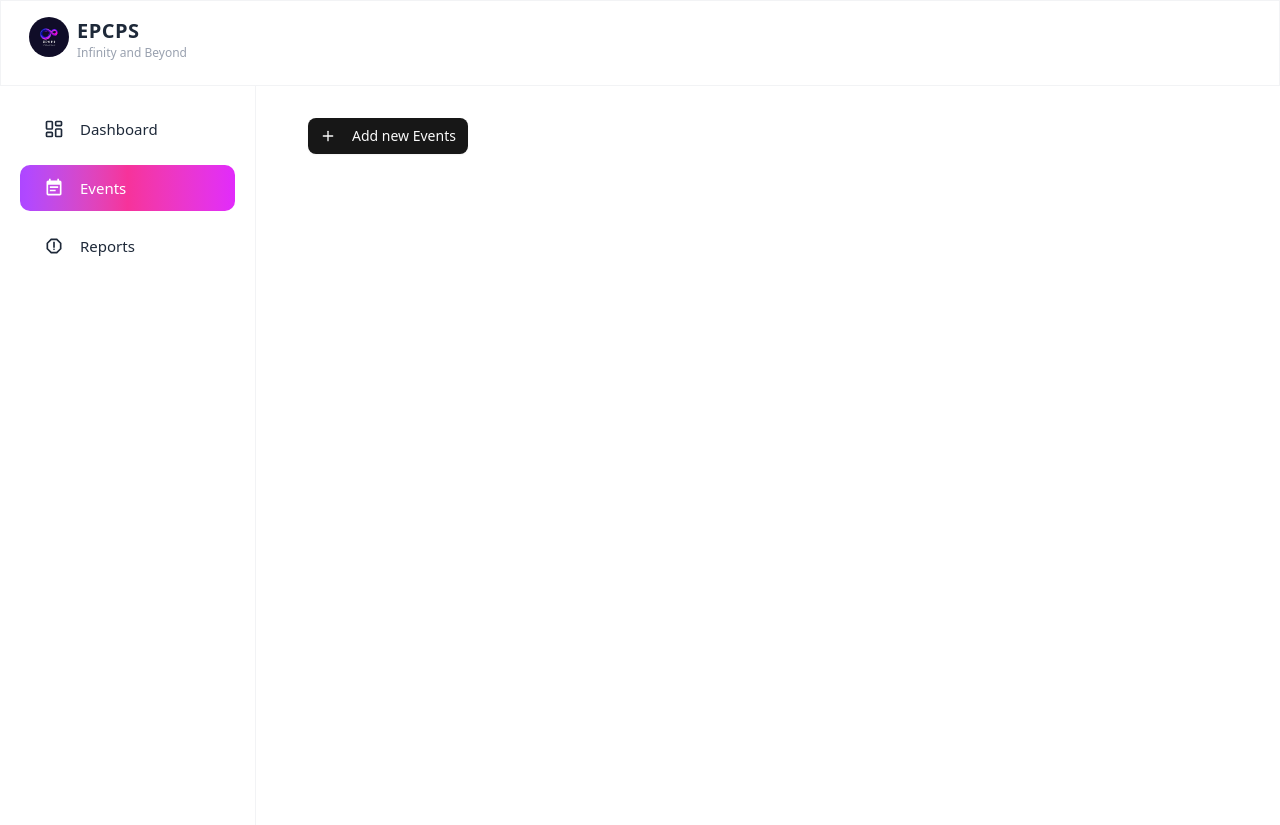
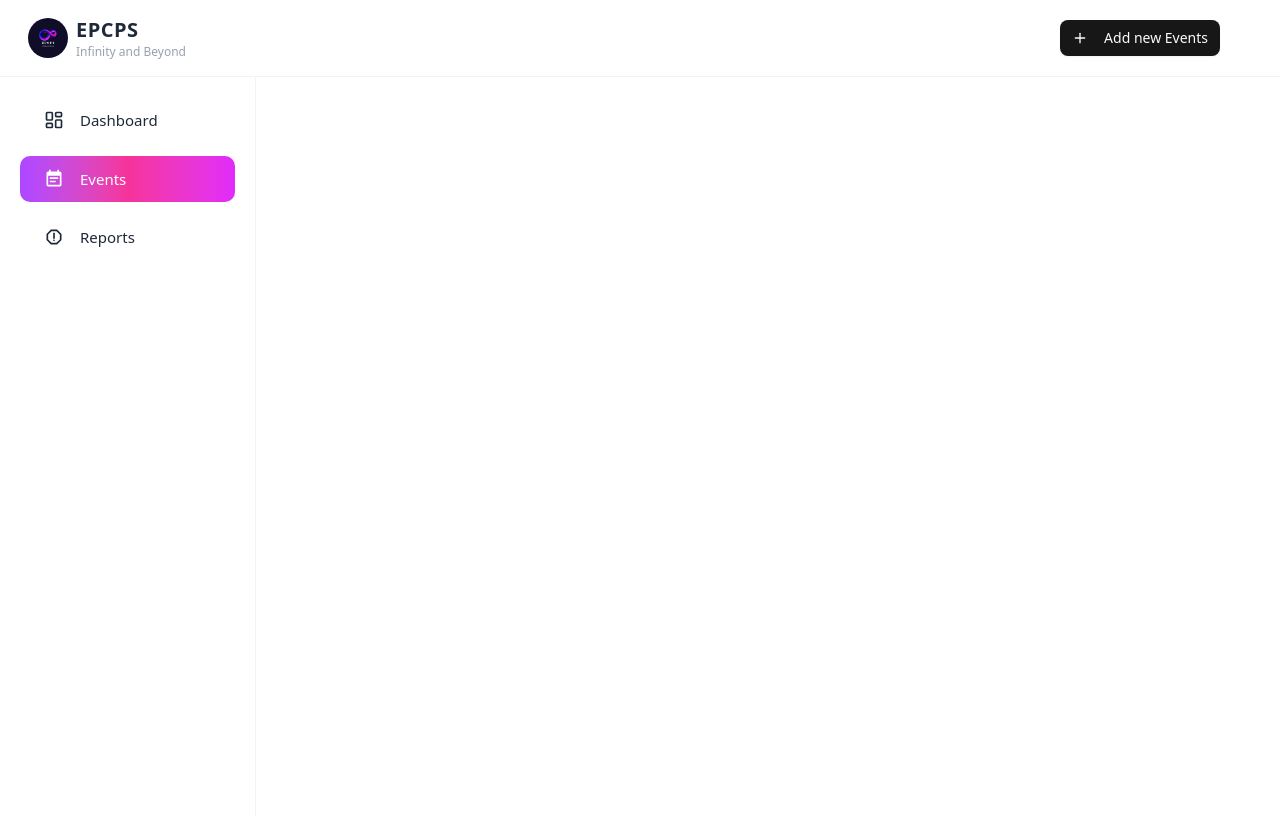
Before and after one commit to AlfrenAlvaran/ECPCPS, a React (Vite) app in the folder client/: page /events in a window 1280 px wide. Built offline with nearby package versions, Linux system fonts and the light colour scheme; no server answers.

Commit message:
fix the sidebar bugs

```diff
--- a/client/src/App.jsx
+++ b/client/src/App.jsx
@@ -1,6 +1,6 @@
 import { Toaster } from "sonner";
 import { Routes, Route, Navigate } from "react-router-dom";
-import Registration from "./pages/Registration";
+
 import SignIn from "./pages/SignIn";
 import AuthLayout from "./layouts/AuthLayout";
 import MainLayout from "./layouts/MainLayout";
--- a/client/src/components/Navbar.jsx
+++ b/client/src/components/Navbar.jsx
@@ -1,12 +1,18 @@
 import React, { useState } from "react";
 import { HiOutlineMenu, HiOutlineX } from "react-icons/hi";
+import { useLocation } from "react-router-dom";
+import TopHeader from "./tables/TopHeader";
+
 const Navbar = ({ active }) => {
   const [menuOpen, setOpen] = useState(false);
+  const { pathname } = useLocation();
+
   return (
-    <div className="flex gap-5 bg-white border border-b border-gray-200/50 backdrop-blur-[2px] !py-4 px-7 sticky top-0 z-30">
+    <div className="flex items-center justify-between bg-white border-b border-gray-200/50 backdrop-blur-[2px] py-4 px-7 sticky top-0 z-30">
+      <div className="flex items-center gap-5">
         <button
           className="block lg:hidden text-black"
-        onClick={() => setOpen(active)}
+          onClick={() => setOpen(!menuOpen)}
         >
           {!menuOpen ? (
             <HiOutlineMenu className="text-2xl" />
@@ -14,11 +20,12 @@ const Navbar = ({ active }) => {
             <HiOutlineX className="text-2xl" />
           )}
         </button>
-      <div className="flex gap-2">
+
+        <div className="flex gap-2 items-center">
           <img
             src="/logo/logo.jpg"
             alt="EPCPS Logo"
-          className="w-10 h-10 mb-3 rounded-full"
+            className="w-10 h-10 rounded-full"
           />
           <div className="flex flex-col">
             <h1 className="text-xl font-bold text-gray-800 tracking-wide">
@@ -28,6 +35,13 @@ const Navbar = ({ active }) => {
           </div>
         </div>
       </div>
+
+      {pathname === "/events" && (
+        <div className="ml-auto">
+          <TopHeader event="Add new Events" />
+        </div>
+      )}
+    </div>
   );
 };
 
--- a/client/src/components/Sidebar.jsx
+++ b/client/src/components/Sidebar.jsx
@@ -1,6 +1,7 @@
 import { menu } from "@/constants/menu";
 import React from "react";
 import { NavLink, useLocation } from "react-router-dom";
+import TopHeader from "./tables/TopHeader";
 
 const Sidebar = () => {
   const { pathname } = useLocation();
--- a/client/src/components/tables/TopHeader.jsx
+++ b/client/src/components/tables/TopHeader.jsx
@@ -2,12 +2,12 @@ import React from "react";
 import { Button } from "../ui/button";
 import { PlusIcon } from "lucide-react";
 
-const TopHeader = () => {
+const TopHeader = ({ event }) => {
   return (
-    <div className="flex flex-row justify-between items-center px-8 pt-8">
+    <div className="flex flex-row justify-between items-center px-8 ">
       <Button>
         <PlusIcon className="w-4 h-4 mr-2" />
-        Add new Events
+        {event}
       </Button>
     </div>
   );
--- a/client/src/pages/Dashboard.jsx
+++ b/client/src/pages/Dashboard.jsx
@@ -7,7 +7,6 @@ import { EventContext } from "@/context/EventContext";
 
 const Dashboard = () => {
   const { countWebinar } = useContext(EventContext);
-
   return (
     <div className="mx-auto space-y-6">
       <div className="grid grid-cols-1 md:grid-cols-3 gap-6">
--- a/client/src/pages/EventsPage.jsx
+++ b/client/src/pages/EventsPage.jsx
@@ -4,7 +4,8 @@ import React from "react";
 const EventsPage = () => {
   return (
     <div className="flex flex-col w-full gap-10">
-      <TopHeader />
+
+
     </div>
   );
 };
```
Lines whose indentation alone changed are shown as unchanged.
